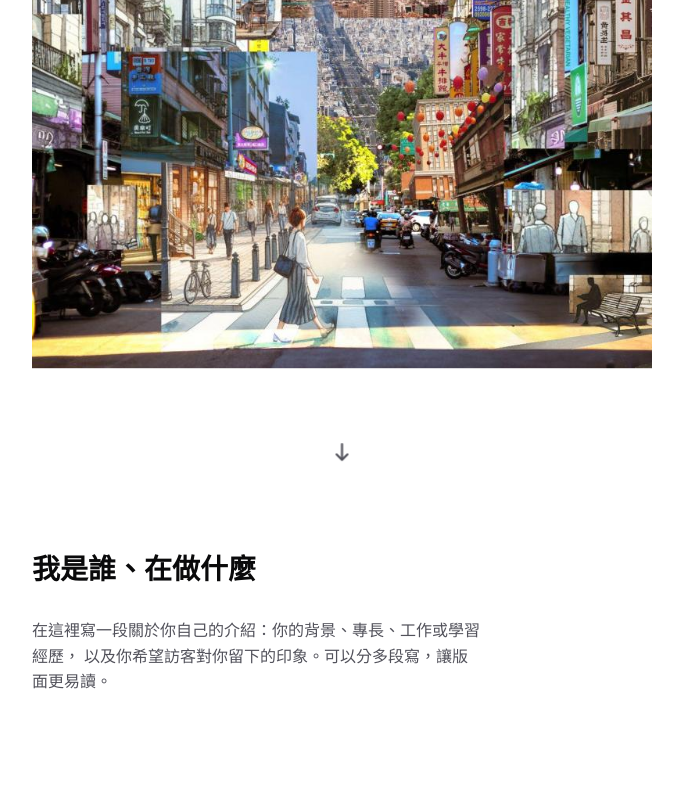
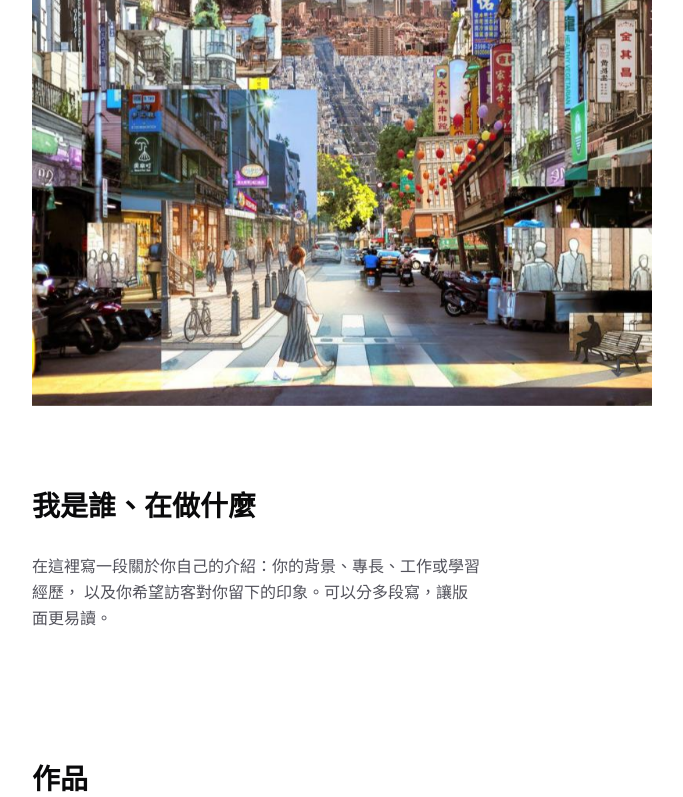
Before and after one commit to russell901231-oss/A-Fl-neur-Qi-HENG-, a Next.js app: page / in a window 1280 px wide. Shown: the part 646-1443 px from the top of the page, without its empty margins (298-981 px from the left). Built offline with nearby package versions, Linux system fonts and the light colour scheme.

Commit message:
更新標題、箭頭移至圖片右下角

```diff
--- a/app/components/Header.tsx
+++ b/app/components/Header.tsx
@@ -32,6 +32,8 @@
             fontStyle: 'italic',
             color: 'rgba(255, 255, 255, 0.92)',
             flexShrink: 0,
+            marginLeft: 0,
+            paddingLeft: 0,
           }}
         >
           A Flâneur , Qi HENG
@@ -44,6 +46,8 @@
             fontSize: '0.9375rem',
             margin: 0,
             padding: 0,
+            marginRight: 0,
+            paddingRight: 0,
           }}
         >
           <li><a href="#about" style={{ color: 'rgba(255, 255, 255, 0.72)' }}>About</a></li>
--- a/app/components/Hero.tsx
+++ b/app/components/Hero.tsx
@@ -6,7 +6,7 @@
       id="hero"
       className="hero"
     >
-      <div className="hero-media">
+      <div className="hero-media" style={{ position: 'relative' }}>
         <Image
           src="/hero.jpg"
           alt="Hero image"
@@ -17,12 +17,18 @@
             width: '100%',
             height: 'auto',
             display: 'block',
-            transform: 'translateY(-1cm)',
           }}
         />
-      </div>
-
-      <a className="scroll-cue" href="#about" aria-label="Scroll down">
+        <a
+          className="scroll-cue"
+          href="#about"
+          aria-label="Scroll down"
+          style={{
+            position: 'absolute',
+            bottom: '1.25rem',
+            right: '1.25rem',
+          }}
+        >
           <svg
             width="28"
             height="28"
@@ -46,6 +52,7 @@
             />
           </svg>
         </a>
+      </div>
     </section>
   )
 }
--- a/app/layout.tsx
+++ b/app/layout.tsx
@@ -2,7 +2,7 @@
 import './globals.css'
 
 export const metadata: Metadata = {
-  title: '我的作品集',
+  title: 'A Flâneur , Qi HENG',
   description: '個人作品集網站',
 }
 
```
Lines whose indentation alone changed are shown as unchanged.
